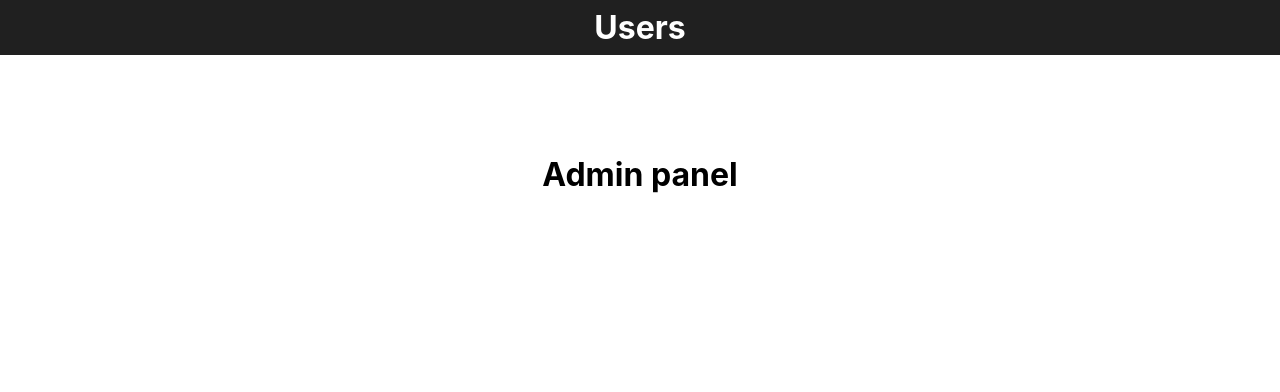
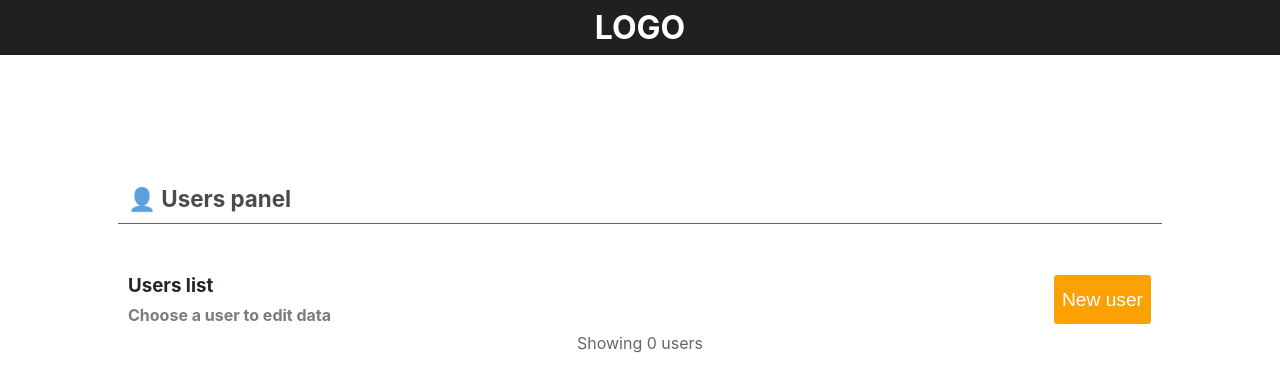
Before and after one commit to LukeRocha/users-panel, a React (Create React App) app: page / in a window 1280 px wide. Shown: the top 392 px of the page. Built offline with nearby package versions, Linux system fonts and the light colour scheme.

Commit message:
Finish design of main page

```diff
--- a/src/Header.js
+++ b/src/Header.js
@@ -17,7 +17,7 @@ const Title = styled.h1`
 const Header = () => {
   return (
     <HeaderContainer>
-      <Title>Users</Title>
+      <Title>LOGO</Title>
     </HeaderContainer>
   );
 };
--- a/src/Interface.js
+++ b/src/Interface.js
@@ -2,21 +2,65 @@ import React from "react";
 import Users from "./Users";
 import styled from "styled-components";
 
-const Title = styled.div`
+const Container = styled.section`
   display: flex;
   flex-direction: column;
+  justify-content: space-between;
   margin: 0 auto;
-  padding: 100px;
-  text-align: center;
+  margin-top: 120px;
+  align-items: center;
 `;
 
+const Panel = styled.div`
+  display: flex;
+  flex-direction: column;
+  padding: 10px;
+  border-bottom: 1px solid #21262d;
+  opacity: 0.7;
+`;
+
+const Title = styled.h1`
+  text-align: start;
+  font-size: 1.4rem;
+  width: 80vw;
+`;
+
+const Menu = styled.header`
+  display: flex;
+  flex-direction: row;
+  justify-content: space-between;
+  width: 80vw;
+  margin: 0 auto;
+  margin-top: 50px;
+  color: #21262d;
+`;
+
+const Button = styled.button`
+  background: #fca103;
+  color: white;
+  padding: 8px;
+  border-radius: 4px;
+  border: 1px solid white;
+  font-size: 1.2rem;
+`;
 const Interface = () => {
   return (
-    <>
-      <Title>
-        <h1>Admin panel</h1>
-      </Title>
-    </>
+    <Container>
+      <Panel>
+        <Title>👤 Users panel</Title>
+      </Panel>
+      <Menu>
+        <div>
+          <h3>Users list</h3>
+          <h4 style={{ opacity: ".6", marginTop: "8px" }}>
+            Choose a user to edit data
+          </h4>
+        </div>
+        <Button>New user</Button>
+      </Menu>
+      <Users />
+      <p style={{ opacity: ".6", marginTop: "8px" }}>Showing 0 users</p>
+    </Container>
   );
 };
 
--- a/src/Users.js
+++ b/src/Users.js
@@ -0,0 +1,26 @@
+import React, { useState } from "react";
+import styled from "styled-components";
+
+const UsersContainer = styled.ul`
+  display: flex;
+`;
+
+const handleChange = (e) => {
+  e.preventDefault();
+};
+
+const Users = () => {
+  const [users, setUsers] = useState([]);
+  const [user, setUser] = useState({
+    name: "",
+    email: "",
+    cpf: "",
+    phoneNumber: "",
+    status: false,
+    edit: false,
+  });
+
+  return <div>{}</div>;
+};
+
+export default Users;
```
